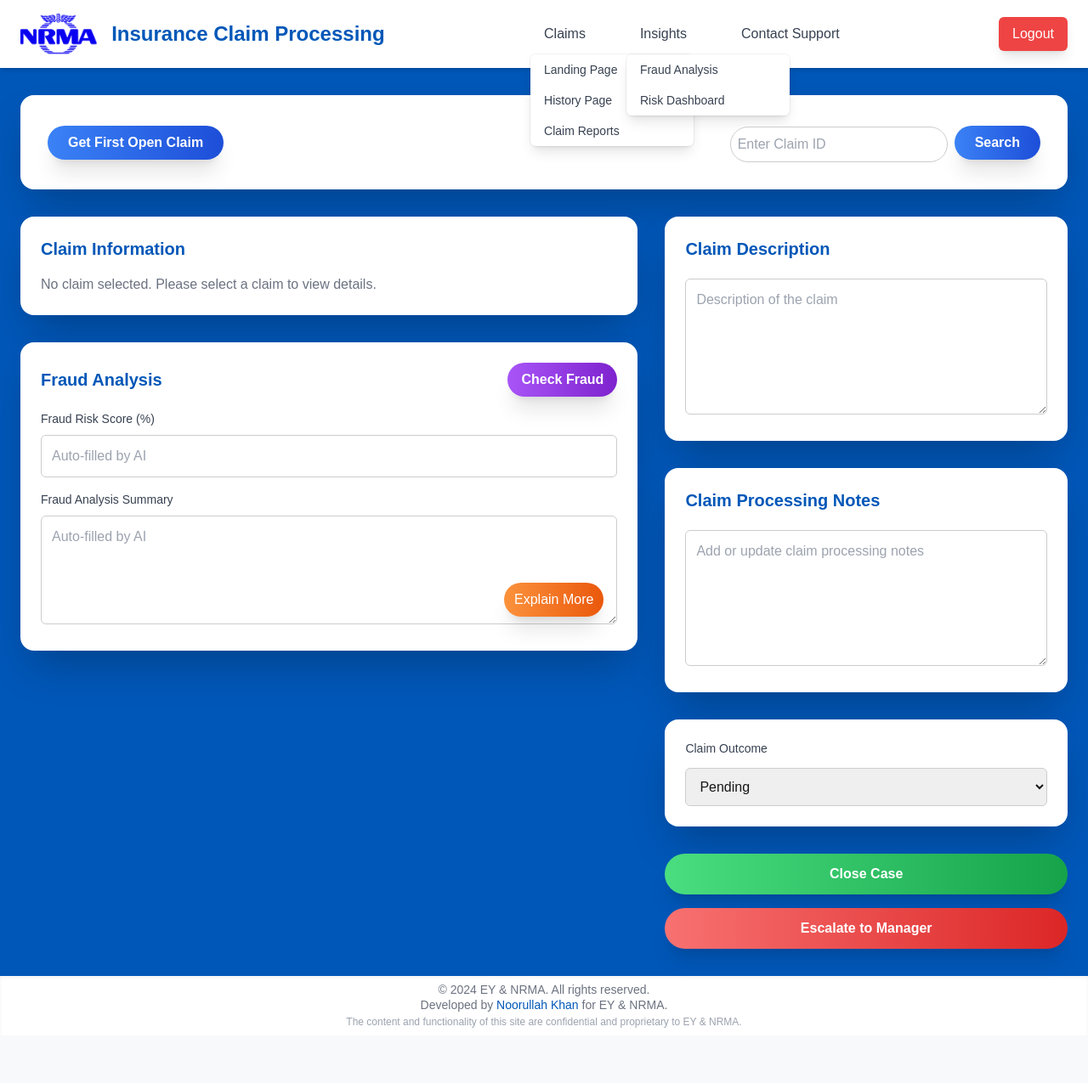
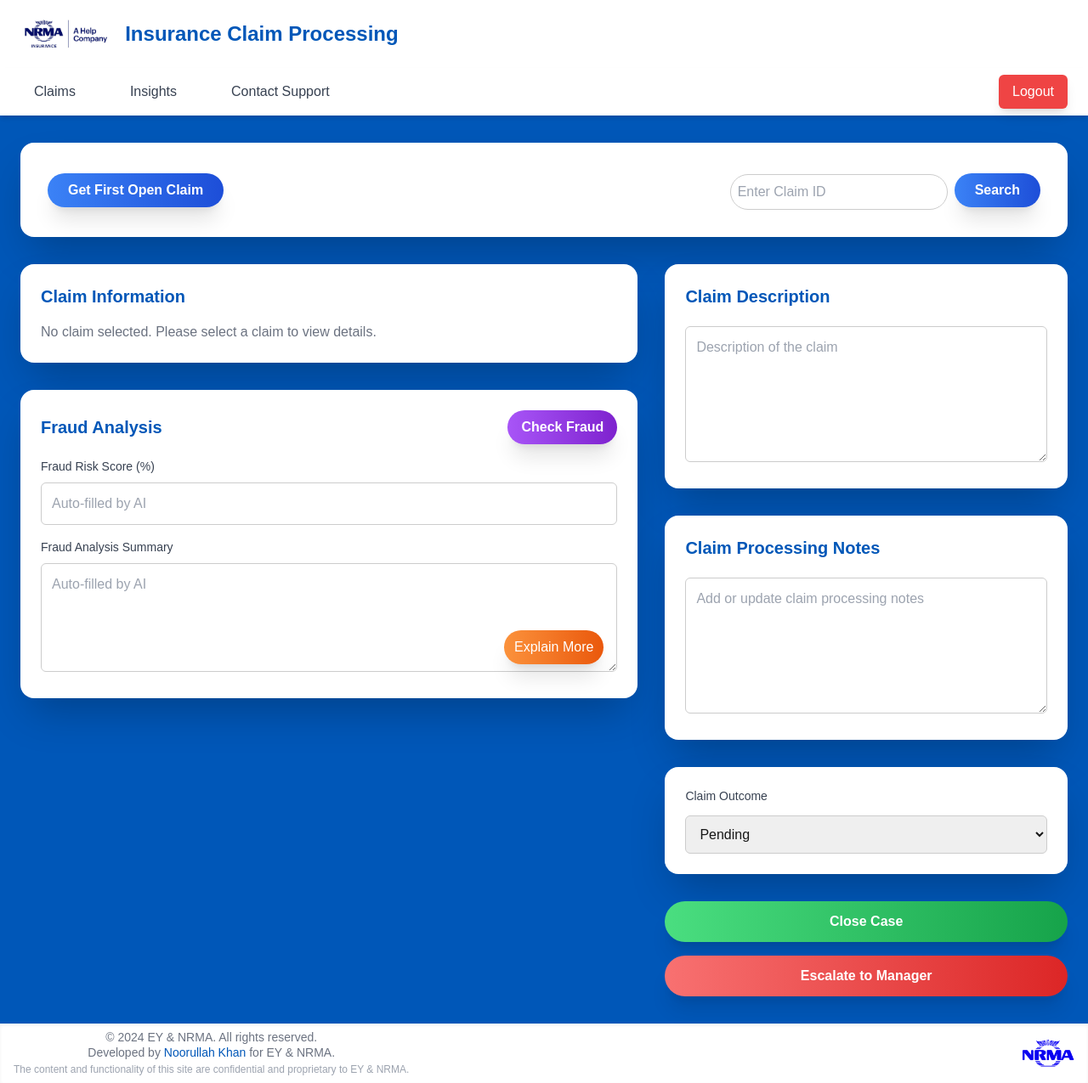
Before and after one commit to AlanDataPortfolio/ey-azure-fn-pipeline, a Next.js app in the folder src/webapp/: page / in a window 1280 px wide. Shown: the whole page at 85% size. Before the commit the page ends 1219 px from the top, so only its background shows below. Built offline with nearby package versions, Linux system fonts and the light colour scheme; sample sign-in values are in the browser's storage.

Commit message:
#70 added navigation bar in index.js

```diff
--- a/src/webapp/pages/index.js
+++ b/src/webapp/pages/index.js
@@ -191,10 +191,9 @@
     <div className="bg-nrmaBlue min-h-screen flex flex-col items-center">
       {/* Header */}
       <header className="bg-white shadow-md w-full">
-        <div className="max-w-7xl mx-auto px-6 py-4 flex justify-between items-center">
-          <div className="flex items-center">
+        <div className="max-w-7xl mx-auto px-6 py-4 flex items-center">
           <img
-              src="/NRMA_logo.png"
+            src="/NRMA_logo2.png"
             alt="NRMA Logo"
             className="h-12 w-auto"
           />
@@ -202,45 +201,72 @@
             Insurance Claim Processing
           </h1>
         </div>
+      </header>
 
-          {/* Navigation Menu */}
-          <nav className="flex space-x-8">
-            <div className="relative">
-              <button className="px-4 py-2 text-gray-700 hover:text-nrmaBlue focus:outline-none focus:text-nrmaBlue">
+      {/* Navigation Bar */}
+      <nav className="bg-white shadow-md w-full">
+        <div className="max-w-7xl mx-auto px-6">
+          <div className="flex justify-between items-center">
+            {/* Navigation Items */}
+            <div className="flex space-x-8">
+              {/* Claims Dropdown */}
+              <div className="relative group">
+                <button className="px-4 py-4 text-gray-700 hover:text-nrmaBlue focus:outline-none focus:text-nrmaBlue">
                   Claims
                 </button>
-              <div className="absolute top-full mt-1 w-48 rounded-md shadow-lg bg-white ring-1 ring-black ring-opacity-5 z-10">
-                <a href="/landingPage" className="block px-4 py-2 text-sm text-gray-700 hover:bg-gray-100">
+                <div className="absolute hidden group-hover:block bg-white shadow-lg rounded-md mt-1">
+                  <a
+                    href="/landingPage"
+                    className="block px-4 py-2 text-sm text-gray-700 hover:bg-gray-100"
+                  >
                     Landing Page
                   </a>
-                <a href="/historyPage" className="block px-4 py-2 text-sm text-gray-700 hover:bg-gray-100">
+                  <a
+                    href="/historyPage"
+                    className="block px-4 py-2 text-sm text-gray-700 hover:bg-gray-100"
+                  >
                     History Page
                   </a>
-                <a href="#" className="block px-4 py-2 text-sm text-gray-700 hover:bg-gray-100">
+                  <a
+                    href="#"
+                    className="block px-4 py-2 text-sm text-gray-700 hover:bg-gray-100"
+                  >
                     Claim Reports
                   </a>
                 </div>
               </div>
 
-            <div className="relative">
-              <button className="px-4 py-2 text-gray-700 hover:text-nrmaBlue focus:outline-none focus:text-nrmaBlue">
+              {/* Insights Dropdown */}
+              <div className="relative group">
+                <button className="px-4 py-4 text-gray-700 hover:text-nrmaBlue focus:outline-none focus:text-nrmaBlue">
                   Insights
                 </button>
-              <div className="absolute top-full mt-1 w-48 rounded-md shadow-lg bg-white ring-1 ring-black ring-opacity-5 z-10">
-                <a href="#" className="block px-4 py-2 text-sm text-gray-700 hover:bg-gray-100">
+                <div className="absolute hidden group-hover:block bg-white shadow-lg rounded-md mt-1">
+                  <a
+                    href="#"
+                    className="block px-4 py-2 text-sm text-gray-700 hover:bg-gray-100"
+                  >
                     Fraud Analysis
                   </a>
-                <a href="#" className="block px-4 py-2 text-sm text-gray-700 hover:bg-gray-100">
+                  <a
+                    href="#"
+                    className="block px-4 py-2 text-sm text-gray-700 hover:bg-gray-100"
+                  >
                     Risk Dashboard
                   </a>
                 </div>
               </div>
 
-            <button className="px-4 py-2 text-gray-700 hover:text-nrmaBlue focus:outline-none focus:text-nrmaBlue">
+              {/* Contact Support */}
+              <a
+                href="#"
+                className="px-4 py-4 text-gray-700 hover:text-nrmaBlue"
+              >
                 Contact Support
-            </button>
-          </nav>
+              </a>
+            </div>
 
+            {/* Logout Button */}
             <button
               onClick={handleLogout}
               className="px-4 py-2 bg-red-500 text-white rounded-md shadow-lg hover:bg-red-600 transition"
@@ -248,7 +274,8 @@
               Logout
             </button>
           </div>
-      </header>
+        </div>
+      </nav>
 
       {/* Main Content */}
       <main className="w-full max-w-7xl mx-auto px-6 py-8 flex-1">
@@ -458,7 +485,8 @@
 
       {/* Footer */}
       <footer className="bg-white shadow-inner w-full">
-        <div className="max-w-7xl mx-auto px-4 py-2">
+        <div className="max-w-7xl mx-auto px-4 py-2 flex items-center justify-between">
+          <div>
             <p className="text-center text-sm text-gray-500 leading-tight">
               © {new Date().getFullYear()} EY & NRMA. All rights reserved. <br />
               Developed by{' '}
@@ -476,6 +504,12 @@
               The content and functionality of this site are confidential and proprietary to EY & NRMA.
             </p>
           </div>
+          <img
+            src="/NRMA_logo.png"
+            alt="NRMA Logo"
+            className="h-8 w-auto"
+          />
+        </div>
       </footer>
     </div>
   );
```
Lines whose indentation alone changed are shown as unchanged.
